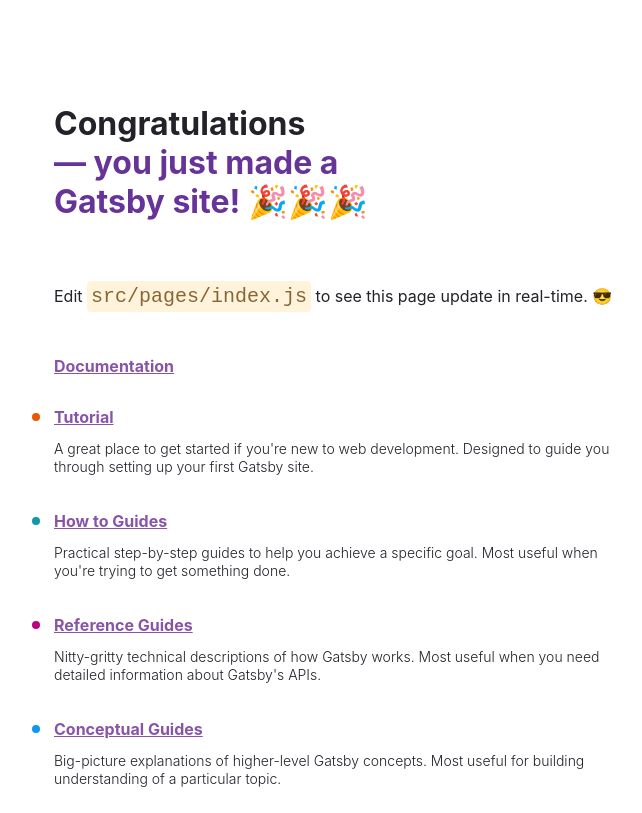
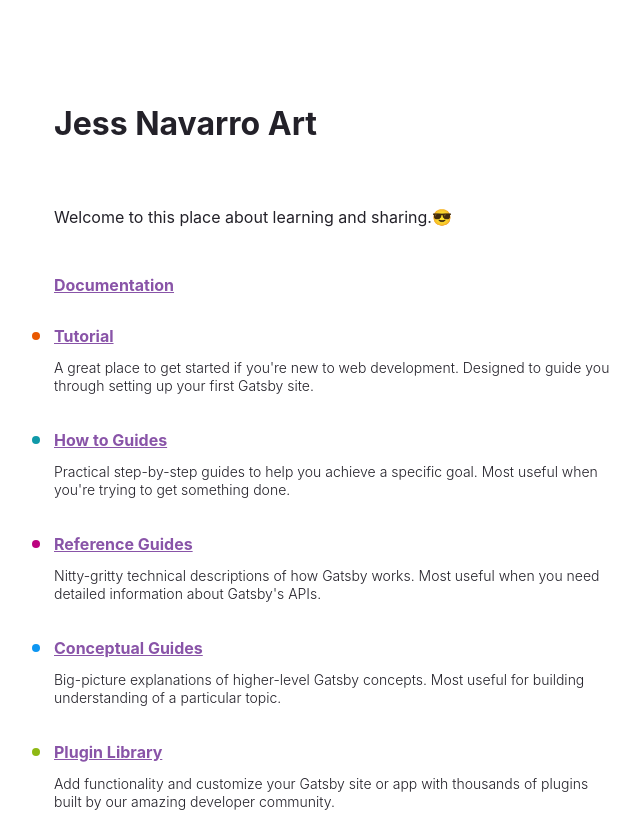
Before and after one commit to KiraNavarro/jess-navarro-art, a Gatsby site: page / in a window 1280 px wide. Shown: the top 813 px of the page, without its empty margins (50-692 px from the left). Built offline with nearby package versions, Linux system fonts and the light colour scheme; Gatsby itself is replaced by a stand-in of ours.

Commit message:
Update index.js
Add Title and a welcome messge

```diff
--- a/src/pages/index.js
+++ b/src/pages/index.js
@@ -129,18 +129,12 @@
 const IndexPage = () => {
   return (
     <main style={pageStyles}>
-      <title>Home Page</title>
+      <title>Jess Navarro Art</title>
       <h1 style={headingStyles}>
-        Congratulations
-        <br />
-        <span style={headingAccentStyles}>— you just made a Gatsby site! </span>
-        <span role="img" aria-label="Party popper emojis">
-          🎉🎉🎉
-        </span>
+        Jess Navarro Art
       </h1>
       <p style={paragraphStyles}>
-        Edit <code style={codeStyles}>src/pages/index.js</code> to see this page
-        update in real-time.{" "}
+        Welcome to this place about learning and sharing.
         <span role="img" aria-label="Sunglasses smiley emoji">
           😎
         </span>
```
